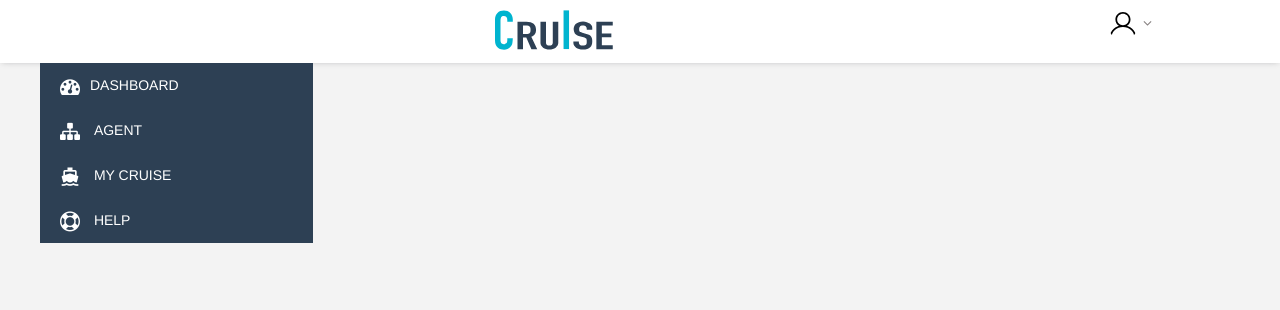
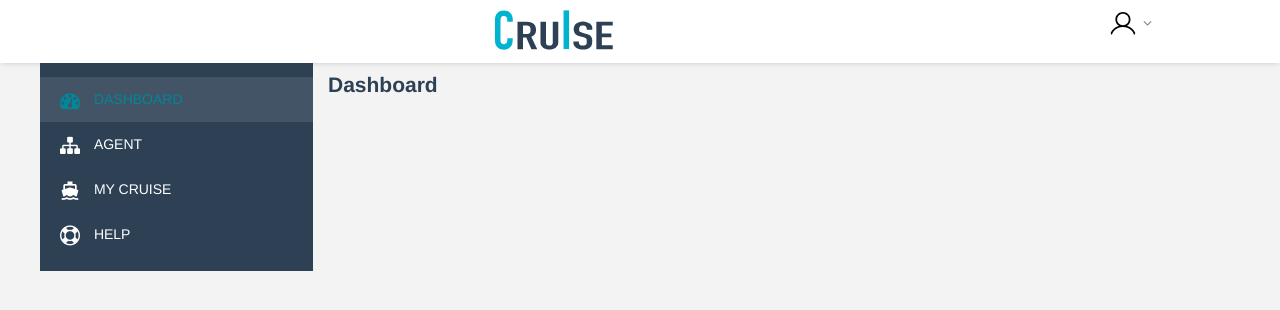
Before and after one commit to Youjingyu/tw-test-cruise, a Vue app: page /dashboard in a window 1280 px wide. Shown: the top 310 px of the page. Built offline with nearby package versions, Linux system fonts and the light colour scheme.

Commit message:
fix: sidebar
dashboard 作为一个路由

```diff
--- a/src/containers/SideBar.vue
+++ b/src/containers/SideBar.vue
@@ -1,10 +1,6 @@
 <template>
   <aside class="aside">
     <ul class="menu">
-      <li>
-        <i class="icon-dashboard"></i>
-        <span>DASHBOARD</span>
-      </li>
       <li
         v-for="(route, i) in $router.options.routes"
         :key="i"
@@ -27,8 +23,11 @@ export default {
 </script>
 
 <style lang="scss" scoped>
+@import '../styles/variable.scss';
+
 .aside {
   width: 22.75%;
+  padding: size(22) 0;
   background-color: #2d4054;
 }
 .menu {
--- a/src/router/index.js
+++ b/src/router/index.js
@@ -8,6 +8,15 @@ export default new Router({
   mode: 'history',
   base: process.env.BASE_URL,
   routes: [
+    {
+      path: '/dashboard',
+      name: 'dashboard',
+      meta: {
+        title: 'DASHBOARD',
+        icon: 'icon-dashboard'
+      },
+      component: () => import(/* webpackChunkName: "myCruise" */ '../views/Dashboard.vue')
+    },
     {
       path: '/',
       name: 'agent',
--- /dev/null
+++ b/src/views/Dashboard.vue
@@ -0,0 +1,3 @@
+<template>
+  <h2>Dashboard</h2>
+</template>
```
